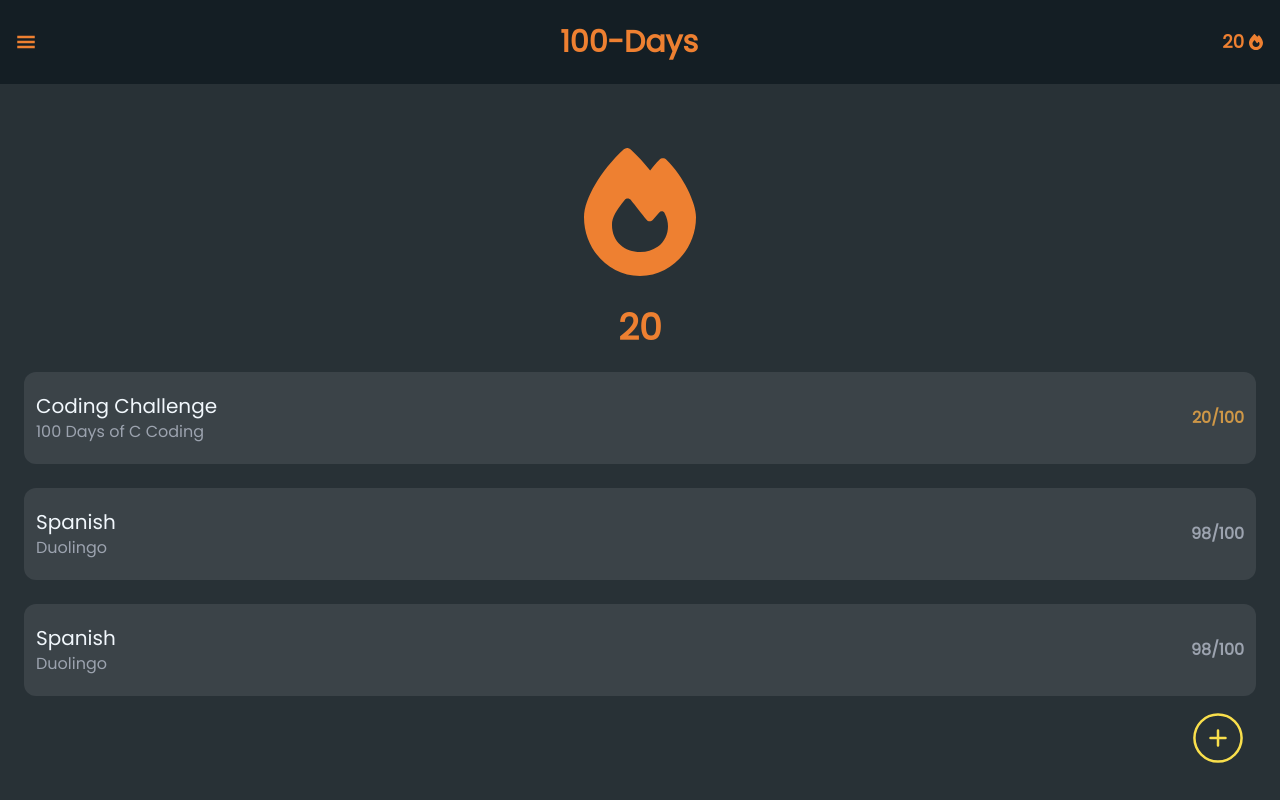
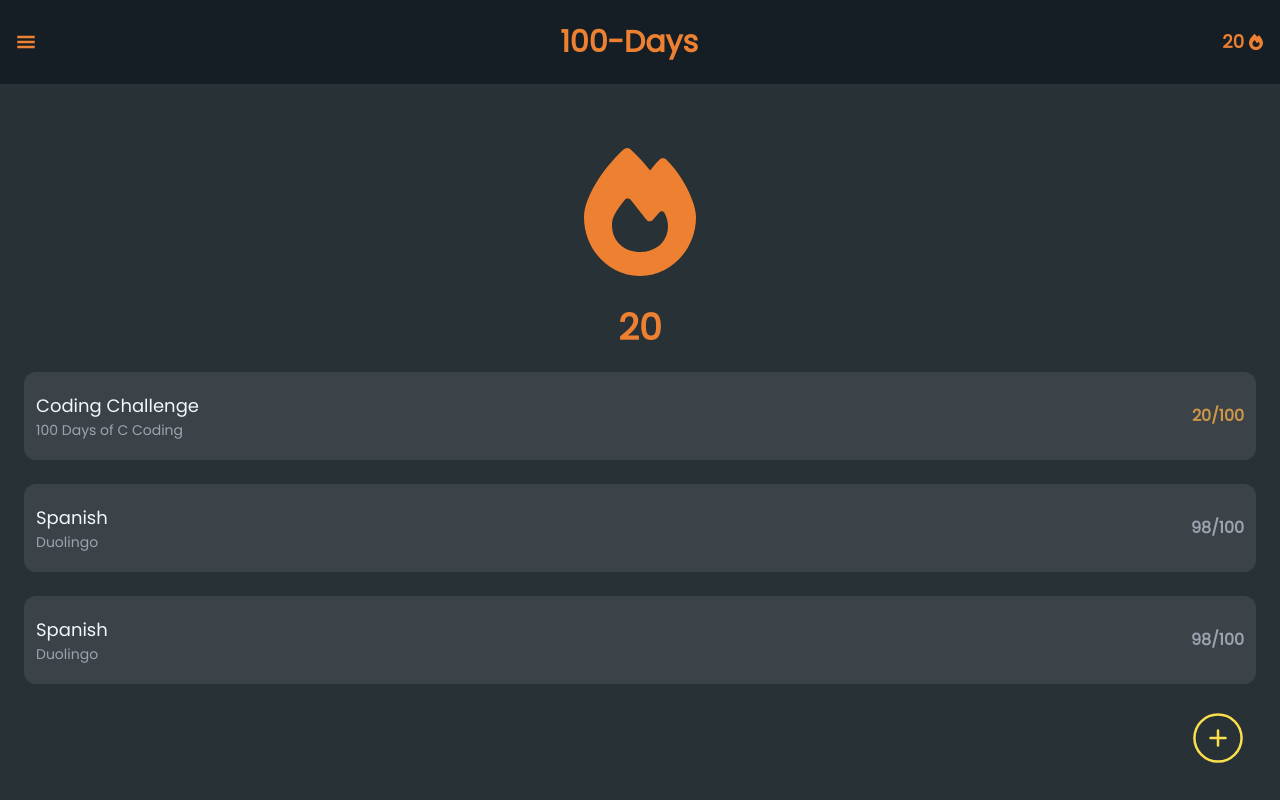
Before and after one commit to Erica-Livia/100Days, a React (Vite) app: page / in a window 1280 px wide. Built offline with nearby package versions, Linux system fonts and the light colour scheme.

Commit message:
Text-size & Button Background

```diff
--- a/src/components/AddNew.jsx
+++ b/src/components/AddNew.jsx
@@ -3,7 +3,7 @@ import { CiCirclePlus } from "react-icons/ci";
 
 const AddNew = () => {
     return <>
-        <div className="text-lightGold hover:text-strongGold transition-colors duration-300 cursor-pointer">
+        <div className="text-lightGold hover:text-strongGold transition-colors duration-300 cursor-pointer bg-dark rounded-full">
             <CiCirclePlus className="text-6xl"/>
         </div>
     </>
--- a/src/components/Card.jsx
+++ b/src/components/Card.jsx
@@ -6,9 +6,9 @@ const Card = () => {
         <div className="bg-card mx-6 my-6 py-5 px-3 rounded-xl flex justify-between items-center">
             <div>
                 {/* Title  */}
-                <div className="text-xl">Coding Challenge</div>
+                <div className="text-lg">Coding Challenge</div>
                 {/* Description */}
-                <div className="text-gray-400">100 Days of C Coding</div>
+                <div className="text-gray-400 text-sm">100 Days of C Coding</div>
             </div>
             <div className="font-bold text-darkGold">
                 <h2>20/100</h2>
@@ -20,9 +20,9 @@ const Card = () => {
         <div className="bg-card mx-6 my-6 py-5 px-3 rounded-xl flex justify-between items-center">
             <div>
                 {/* Title  */}
-                <div className="text-xl">Spanish</div>
+                <div className="text-lg">Spanish</div>
                 {/* Description */}
-                <div className="text-gray-400">Duolingo </div>
+                <div className="text-gray-400 text-sm">Duolingo </div>
             </div>
             <div className="font-bold text-gray-400">
                 <h2>98/100</h2>
@@ -34,9 +34,9 @@ const Card = () => {
         <div className="bg-card mx-6 my-6 py-5 px-3 rounded-xl flex justify-between items-center">
             <div>
                 {/* Title  */}
-                <div className="text-xl">Spanish</div>
+                <div className="text-lg">Spanish</div>
                 {/* Description */}
-                <div className="text-gray-400">Duolingo </div>
+                <div className="text-gray-400 text-sm">Duolingo </div>
             </div>
             <div className="font-bold text-gray-400">
                 <h2>98/100</h2>
```
